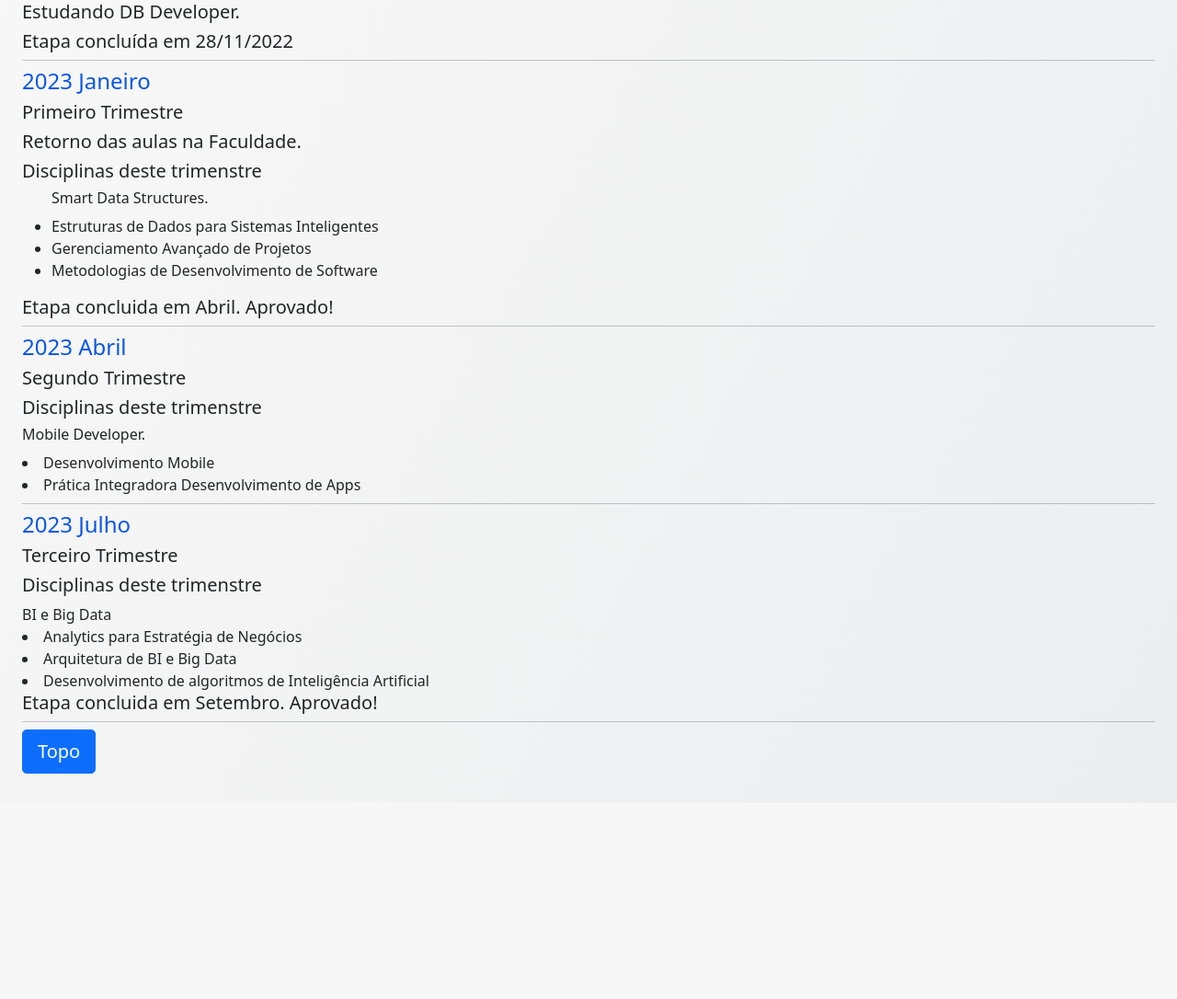
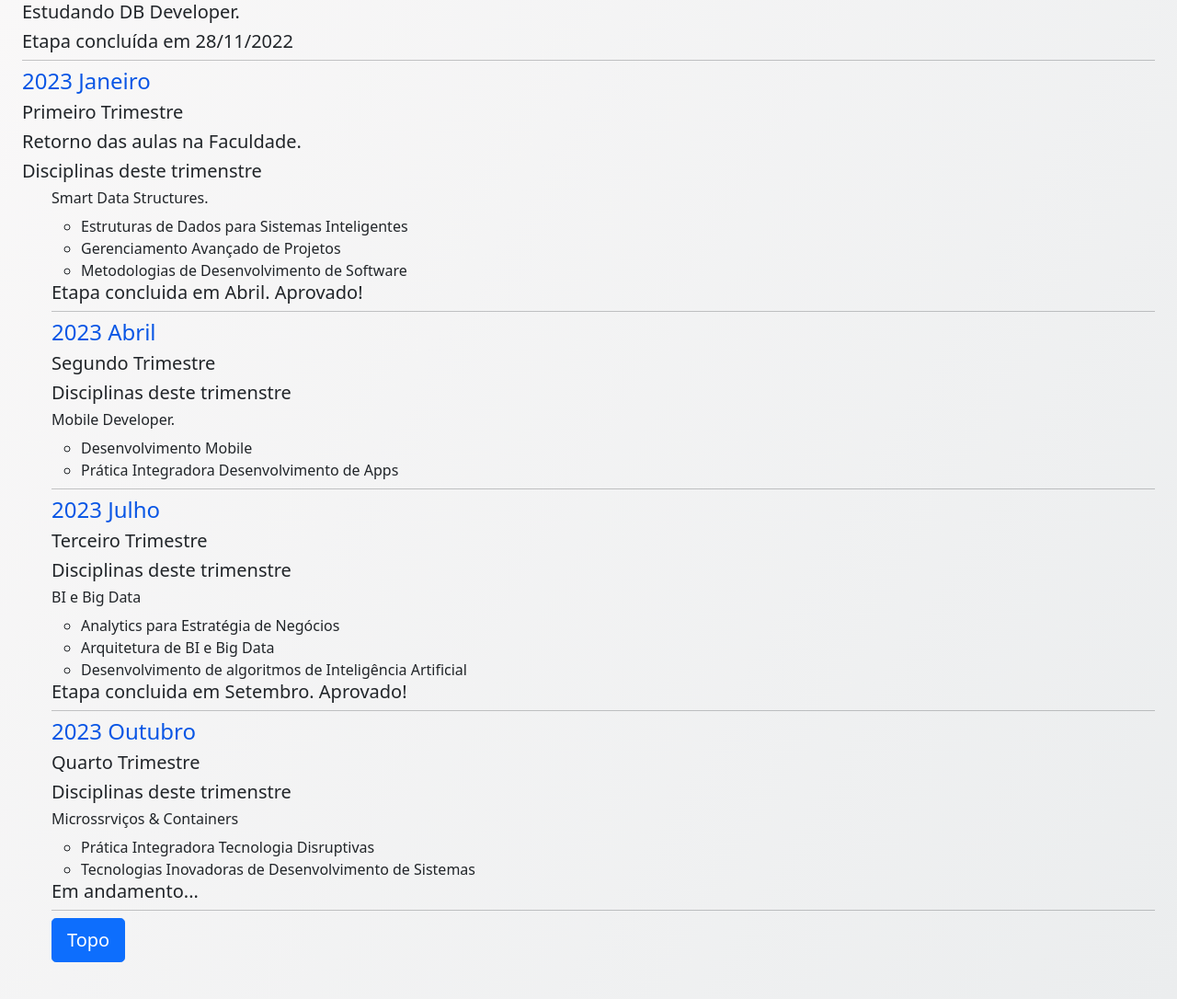
Before and after one commit to cabraldasilvac/website, a Flask app: page /about in a window 1280 px wide. Shown: the part 998-2084 px from the top of the page at 92% size. Before the commit the page ends 1839 px from the top, so only its background shows below. Run offline with Flask 3, Linux system fonts and the light colour scheme.

Commit message:
:rocket: feat: I added subjects from the 4th quarter of 2023

```diff
--- a/api/templates/about.html
+++ b/api/templates/about.html
@@ -53,6 +53,7 @@
       <h5>Disciplinas deste trimenstre </h5>
     <ul>
       <h6>Smart Data Structures.</h6>
+      <ul>
         <li> Estruturas de Dados para Sistemas Inteligentes</li>
         <li> Gerenciamento Avançado de Projetos</li>
         <li> Metodologias de Desenvolvimento de Software</li>
@@ -64,21 +65,36 @@
       <h5> Segundo  Trimestre </h5>
       <h5>Disciplinas deste trimenstre </h5>
       <h6>Mobile Developer.</h6>
+       <ul>
         <li> Desenvolvimento Mobile</li>
         <li> Prática Integradora Desenvolvimento de Apps</li>
+       </ul>
     <hr class="my-2" />
 
     <h4 class="ano">2023 Julho </h4>
       <h5> Terceiro  Trimestre </h5>
       <h5>Disciplinas deste trimenstre </h5>
-      <h7>BI e Big Data</h7>
+      <h6>BI e Big Data</h6>
+      <ul>
         <li> Analytics para Estratégia de Negócios</li>
         <li> Arquitetura de BI e Big Data</li>
         <li> Desenvolvimento de algoritmos de Inteligência Artificial</li>
+      </ul>
         <h5> Etapa concluida em Setembro. Aprovado! <h5>
       <hr class="my-2" />
 
-    <a class="btn btn-primary btn-lg" href="#" role="button">Topo</a>
+    <h4 class="ano">2023 Outubro </h4>
+    <h5> Quarto  Trimestre </h5>
+    <h5>Disciplinas deste trimenstre </h5>
+    <h6>Microssrviços & Containers</h6>
+     <ul>
+      <li> Prática Integradora Tecnologia Disruptivas</li>
+      <li> Tecnologias Inovadoras de Desenvolvimento de Sistemas </li>
+     </ul>
+      <h5> Em andamento... <h5>
+    <hr class="my-2" />
+
+  <a class="btn btn-primary btn-lg" href="#" role="button">Topo</a>
 </div>
 
 {% endblock %}
```
